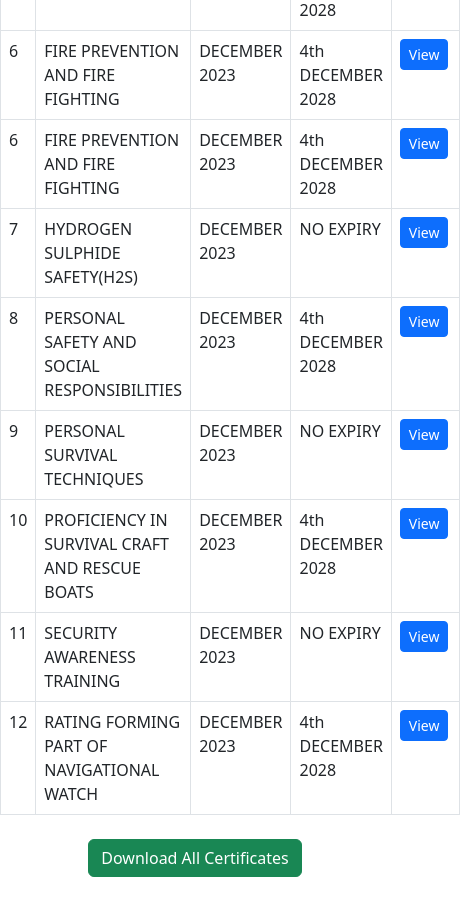
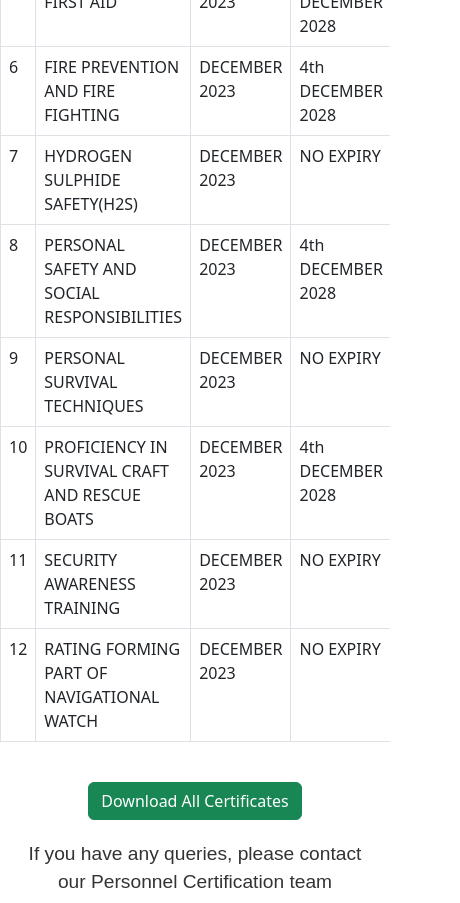
Before and after one commit to K-Naaman/studentverification-pascal, a plain HTML site: page index.html in a window 390 px wide. Shown: the part 1097-2000 px from the top of the page, 460 px wide, since content can reach past the window. Drawn offline with nearby package versions, Linux system fonts and the light colour scheme.

Commit message:
Update index.html
remove extra certificates, mobile footer optimize

```diff
--- a/index.html
+++ b/index.html
@@ -239,7 +239,10 @@
         max-width: 200px;
         height: auto;
       }
-
+      @media (min-width: 768px) {
+          .table-responsive {
+  overflow-x: auto;
+}
       table {
         width: 100%;
         /* Make table responsive */
@@ -366,8 +369,16 @@
       </style>
     </div>
 
+      <!-- certificate div  -->
+     <div class="container>
+
+
       <div class="certificates">
-        <section id="certificates" class="mt-5" style="display: flex; align-items: center; gap: 20px;">
+
+      <div class="table-responsive">
+  <table class="table table-bordered">
+    <!-- Table content -->
+     <section id="certificates" class="mt-5" style="display: flex; align-items: center; gap: 20px;">
           <p style="flex: 1;">This certifies that <b> Mr. Pascal  Mbogho Andrea </b> has successfully completed and received the following certificates from ASTG </p>
           <img src="astg-PASCAL_photo-nobg.png" alt="Mr. Pascal  Mbogho Andrea" width="200" height="250" style="border-radius: 8px;">
         </section>
@@ -437,17 +448,7 @@
                 <button class="btn btn-primary btn-sm" data-bs-toggle="modal" data-bs-target="#certificateModal" data-certificate="FIRE PREVENTION AND FIRE FIGHTING-PASCAL.jpg">View</button>
               </td>
             </tr>
-            <tr>
-                <td>6</td>
-                <td>FIRE PREVENTION AND FIRE FIGHTING</td>
-                <td>DECEMBER 2023</td>
-                <td>4th DECEMBER 2028</td>
-                <td>
-                  <button class="btn btn-primary btn-sm" data-bs-toggle="modal" data-bs-target="#certificateModal" data-certificate="FIRE PREVENTION AND FIRE FIGHTING-PASCAL.jpg">View</button>
-                </td>
-              </tr>
-            <tr>
-              <td>7</td>
+            <td>7</td>
               <td>HYDROGEN SULPHIDE SAFETY(H2S)</td>
               <td>DECEMBER 2023</td>
               <td>NO EXPIRY</td>
@@ -494,7 +495,7 @@
                 <td>12</td>
                 <td>RATING FORMING PART OF NAVIGATIONAL WATCH</td>
                 <td>DECEMBER 2023</td>
-                <td>4th DECEMBER 2028</td>
+                <td>NO EXPIRY</td>
                 <td>
                   <button class="btn btn-primary btn-sm" data-bs-toggle="modal" data-bs-target="#certificateModal" data-certificate="RATING FORMING PART OF NAVIGATIONAL WATCH-PASCAL.jpg">View</button>
                 </td>
@@ -503,6 +504,11 @@
             <!-- Add similar rows for other certificates -->
           </tbody>
         </table>
+      </div>
+
+  </table>
+</div>
+
         <!-- Add a button for downloading all certificates -->
         <div class="text-center mt-4">
           <button id="downloadButton" class="btn btn-success">Download All Certificates</button>
```
